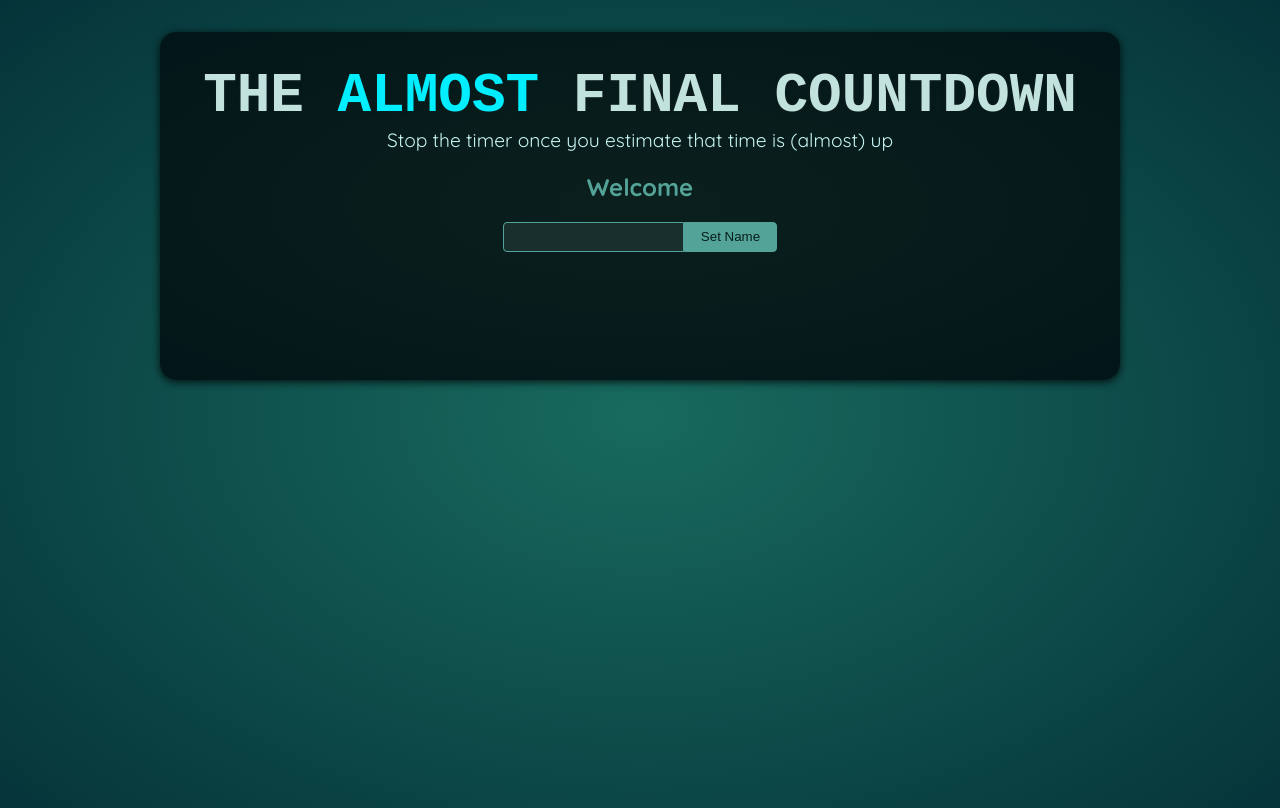
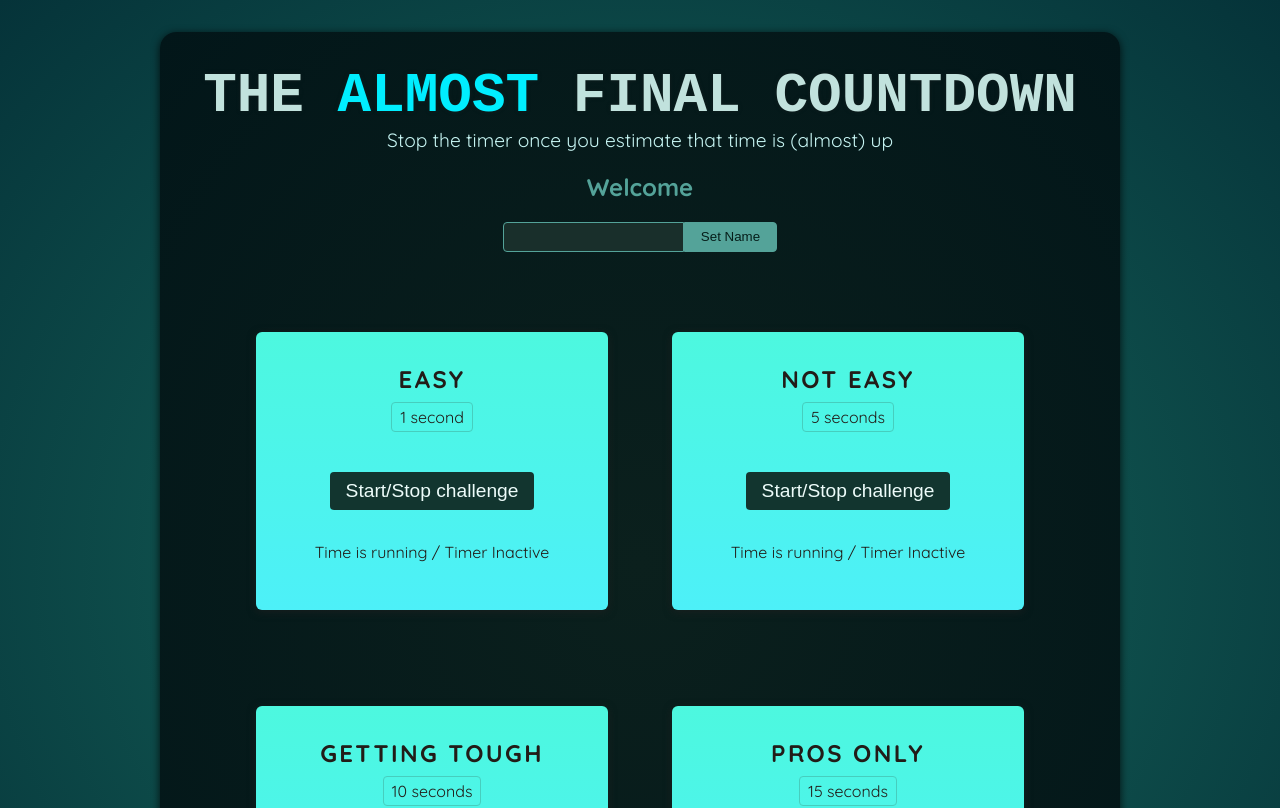
Before and after one commit to onkarsherkar/final-count-down, a React (Vite) app: page / in a window 1280 px wide. Shown: the top 808 px of the page. Built offline with nearby package versions, Linux system fonts and the light colour scheme; a web font is replaced by a local one.

Commit message:
Added Timer challenge component

```diff
--- a/src/App.jsx
+++ b/src/App.jsx
@@ -1,10 +1,16 @@
-import Player from './components/Player.jsx';
+import Player from "./components/Player.jsx";
+import TimeChallenge from "./components/TimerChallenge.jsx";
 
 function App() {
   return (
     <>
       <Player />
-      <div id="challenges"></div>
+      <div id="challenges">
+        <TimeChallenge title="easy" targetTime={1} />
+        <TimeChallenge title="Not easy" targetTime={5} />
+        <TimeChallenge title="Getting tough" targetTime={10} />
+        <TimeChallenge title="Pros Only" targetTime={15} />
+      </div>
     </>
   );
 }
--- a/src/components/Player.jsx
+++ b/src/components/Player.jsx
@@ -6,6 +6,7 @@
 
   function handleClick() {
     setPlayeredName(playerName.current.value);
+    playerName.current.value='';
   }
 
   return (
--- /dev/null
+++ b/src/components/TimerChallenge.jsx
@@ -0,0 +1,14 @@
+export default function TimeChallenge({ title, targetTime }) {
+  return (
+    <section className="challenge">
+      <h2>{title}</h2>
+      <p className="challenge-time">
+        {targetTime} second{targetTime > 1 ? "s" : ""}
+      </p>
+      <p>
+        <button>Start/Stop challenge</button>
+      </p>
+      <p className="">Time is running / Timer Inactive</p>
+    </section>
+  );
+}
```
